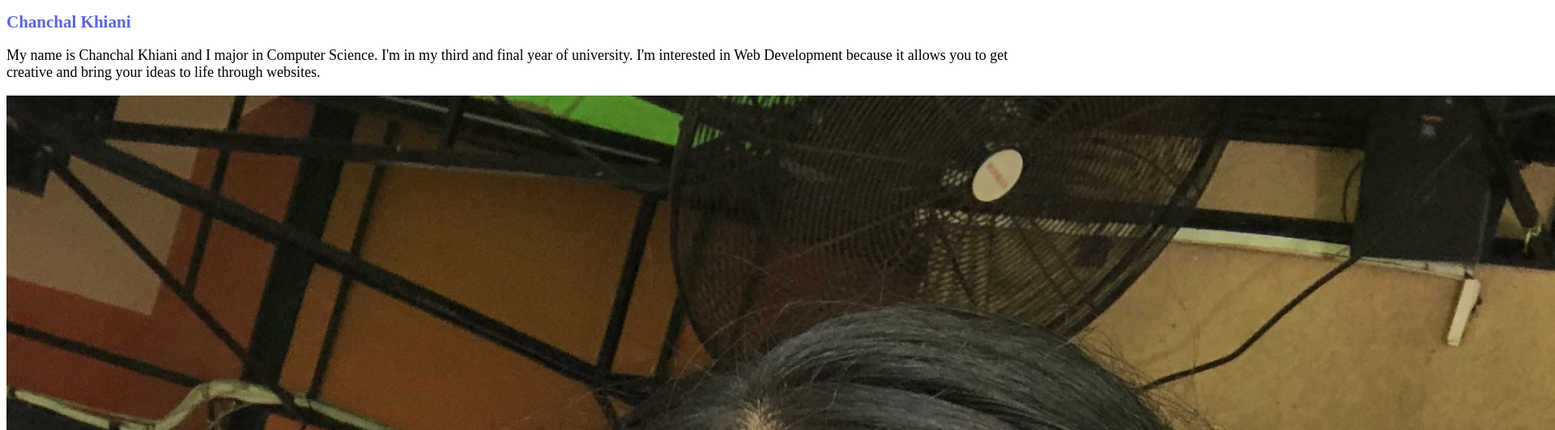
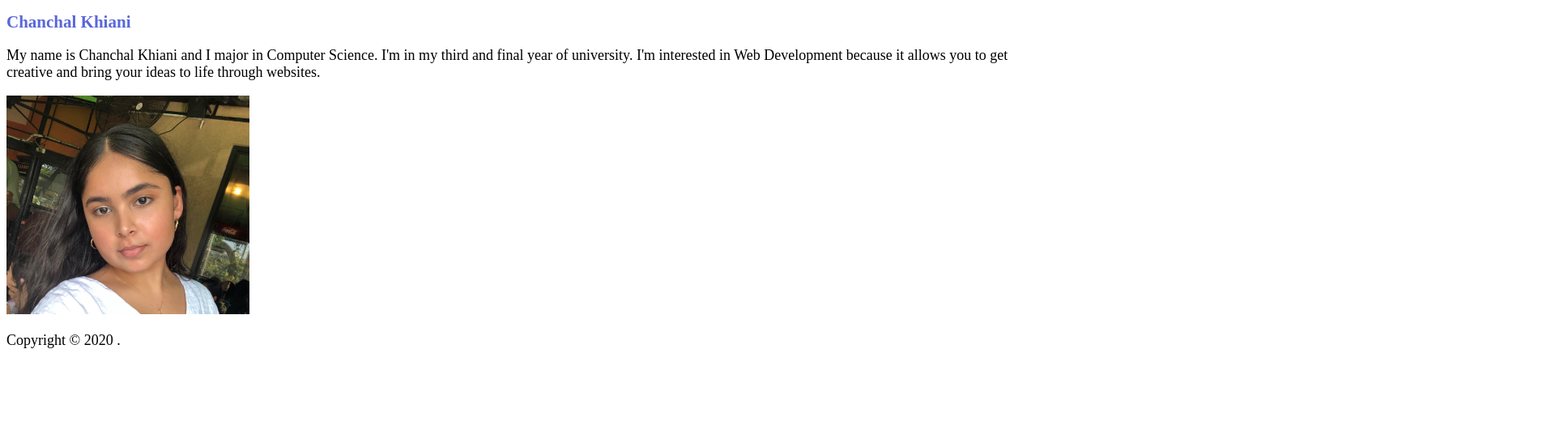
Before and after one commit to cckhiani/info2180-lab1, a plain HTML site: page index.html in a window 1280 px wide. Shown: the part 85-616 px from the top of the page at 81% size, 1920 px wide, since content can reach past the window. Drawn offline with Linux system fonts and the light colour scheme.

Commit message:
index.html

```diff
--- a/index.html
+++ b/index.html
@@ -15,10 +15,10 @@
     <main>
         <h2>Chanchal Khiani</h2>
         <p>My name is Chanchal Khiani and I major in Computer Science. I'm in my third and final year of university. I'm interested in Web Development because it allows you to get creative and bring your ideas to life through websites. </p>
-        <img src="IMG_4640.JPG" alt="This is a recent picture of me">
+        <img src="IMG_4640.JPG" alt="This is a recent picture of me" width="300">
     </main>
     <footer>
-        <p>Copyright &copy; 2020 <Your Name>.</p>
+        <p>Copyright &copy; 2020 <Chanchal Khiani>.</p>
     </footer>
 </body>
 </html>
```
